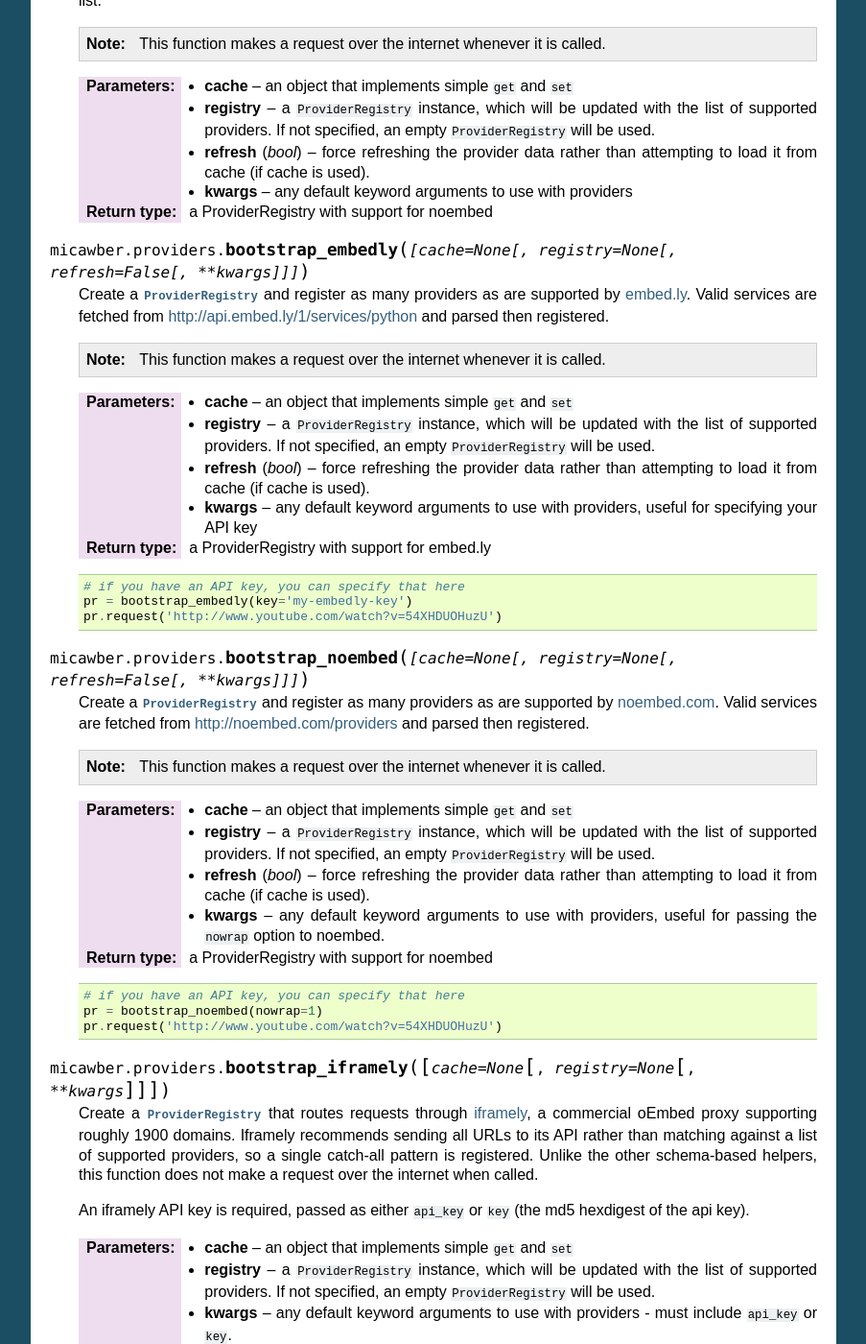
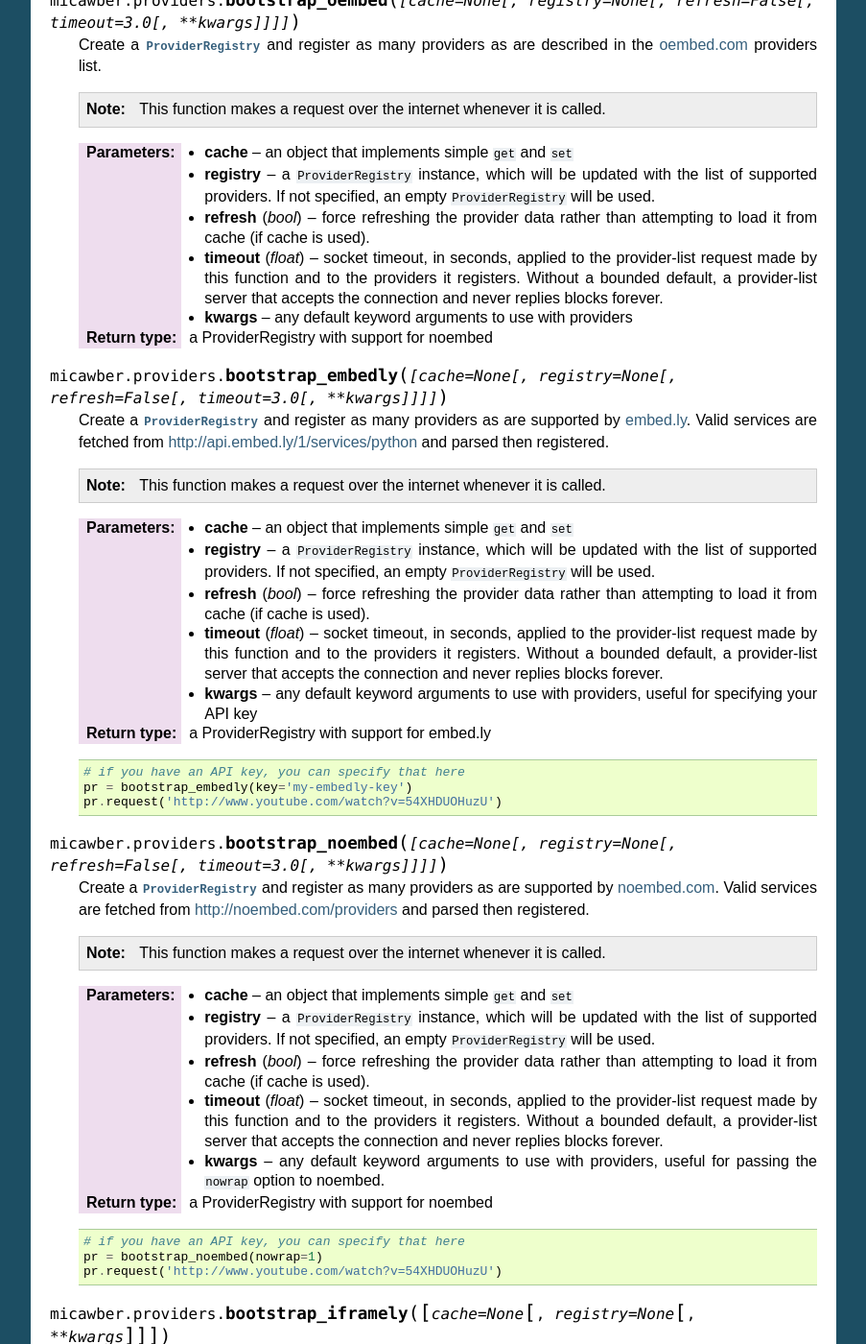
Before and after one commit to coleifer/micawber, a Sphinx documentation site: the page built from docs/api.rst, in a window 1280 px wide and 1400 px high, scrolled down 3267 px. Shown: the whole window at 96% size, without its empty margins (198-1101 px from the left). Built offline with Sphinx 7.4.7, drawn with Linux system fonts in a browser that asks for light colours; some of the changed text lies outside the part shown.

Commit message:
Use a timeout across anything that fetches.

```diff
--- a/docs/api.rst
+++ b/docs/api.rst
@@ -8,7 +8,7 @@ Providers
 
 .. py:module:: micawber.providers
 
-.. py:class:: Provider(endpoint, **kwargs)
+.. py:class:: Provider(endpoint[, timeout=3.0[, user_agent=None[, **kwargs]]])
 
     The :py:class:`Provider` object is responsible for retrieving metadata about
     a given URL.  It implements a method called :py:meth:`~Provider.request`, which
@@ -17,6 +17,8 @@ Providers
     returned to the caller.
 
     :param endpoint: the API endpoint which should return information about requested links
+    :param float timeout: socket timeout, in seconds, for requests to the endpoint.
+    :param str user_agent: value sent in the ``User-Agent`` header.
     :param kwargs: any additional url parameters to send to the endpoint on each
         request, used for providing defaults.  An example use-case might be for
         providing an API key on each request.
@@ -185,7 +187,7 @@ Providers
     :rtype: a ``ProviderRegistry`` with a handful of providers registered
 
 
-.. py:function:: bootstrap_oembed([cache=None[, registry=None[, refresh=False[, **kwargs]]])
+.. py:function:: bootstrap_oembed([cache=None[, registry=None[, refresh=False[, timeout=3.0[, **kwargs]]]])
 
     Create a :py:class:`ProviderRegistry` and register as many providers as
     are described in the `oembed.com <https://oembed.com>`_ providers list.
@@ -196,11 +198,15 @@ Providers
     :param cache: an object that implements simple ``get`` and ``set``
     :param registry: a ``ProviderRegistry`` instance, which will be updated with the list of supported providers. If not specified, an empty ``ProviderRegistry`` will be used.
     :param bool refresh: force refreshing the provider data rather than attempting to load it from cache (if cache is used).
+    :param float timeout: socket timeout, in seconds, applied to the
+        provider-list request made by this function and to the providers it
+        registers. Without a bounded default, a provider-list server that
+        accepts the connection and never replies blocks forever.
     :param kwargs: any default keyword arguments to use with providers
     :rtype: a ProviderRegistry with support for noembed
 
 
-.. py:function:: bootstrap_embedly([cache=None[, registry=None[, refresh=False[, **kwargs]]])
+.. py:function:: bootstrap_embedly([cache=None[, registry=None[, refresh=False[, timeout=3.0[, **kwargs]]]])
 
     Create a :py:class:`ProviderRegistry` and register as many providers as
     are supported by `embed.ly <http://embed.ly>`_.  Valid services are
@@ -212,6 +218,10 @@ Providers
     :param cache: an object that implements simple ``get`` and ``set``
     :param registry: a ``ProviderRegistry`` instance, which will be updated with the list of supported providers. If not specified, an empty ``ProviderRegistry`` will be used.
     :param bool refresh: force refreshing the provider data rather than attempting to load it from cache (if cache is used).
+    :param float timeout: socket timeout, in seconds, applied to the
+        provider-list request made by this function and to the providers it
+        registers. Without a bounded default, a provider-list server that
+        accepts the connection and never replies blocks forever.
     :param kwargs: any default keyword arguments to use with providers, useful for
         specifying your API key
     :rtype: a ProviderRegistry with support for embed.ly
@@ -223,7 +233,7 @@ Providers
         pr.request('http://www.youtube.com/watch?v=54XHDUOHuzU')
 
 
-.. py:function:: bootstrap_noembed([cache=None[, registry=None[, refresh=False[, **kwargs]]])
+.. py:function:: bootstrap_noembed([cache=None[, registry=None[, refresh=False[, timeout=3.0[, **kwargs]]]])
 
     Create a :py:class:`ProviderRegistry` and register as many providers as
     are supported by `noembed.com <http://noembed.com>`_.  Valid services are
@@ -235,6 +245,10 @@ Providers
     :param cache: an object that implements simple ``get`` and ``set``
     :param registry: a ``ProviderRegistry`` instance, which will be updated with the list of supported providers. If not specified, an empty ``ProviderRegistry`` will be used.
     :param bool refresh: force refreshing the provider data rather than attempting to load it from cache (if cache is used).
+    :param float timeout: socket timeout, in seconds, applied to the
+        provider-list request made by this function and to the providers it
+        registers. Without a bounded default, a provider-list server that
+        accepts the connection and never replies blocks forever.
     :param kwargs: any default keyword arguments to use with providers, useful for
         passing the ``nowrap`` option to noembed.
     :rtype: a ProviderRegistry with support for noembed
```
Also changed, not shown: 1 other file.
